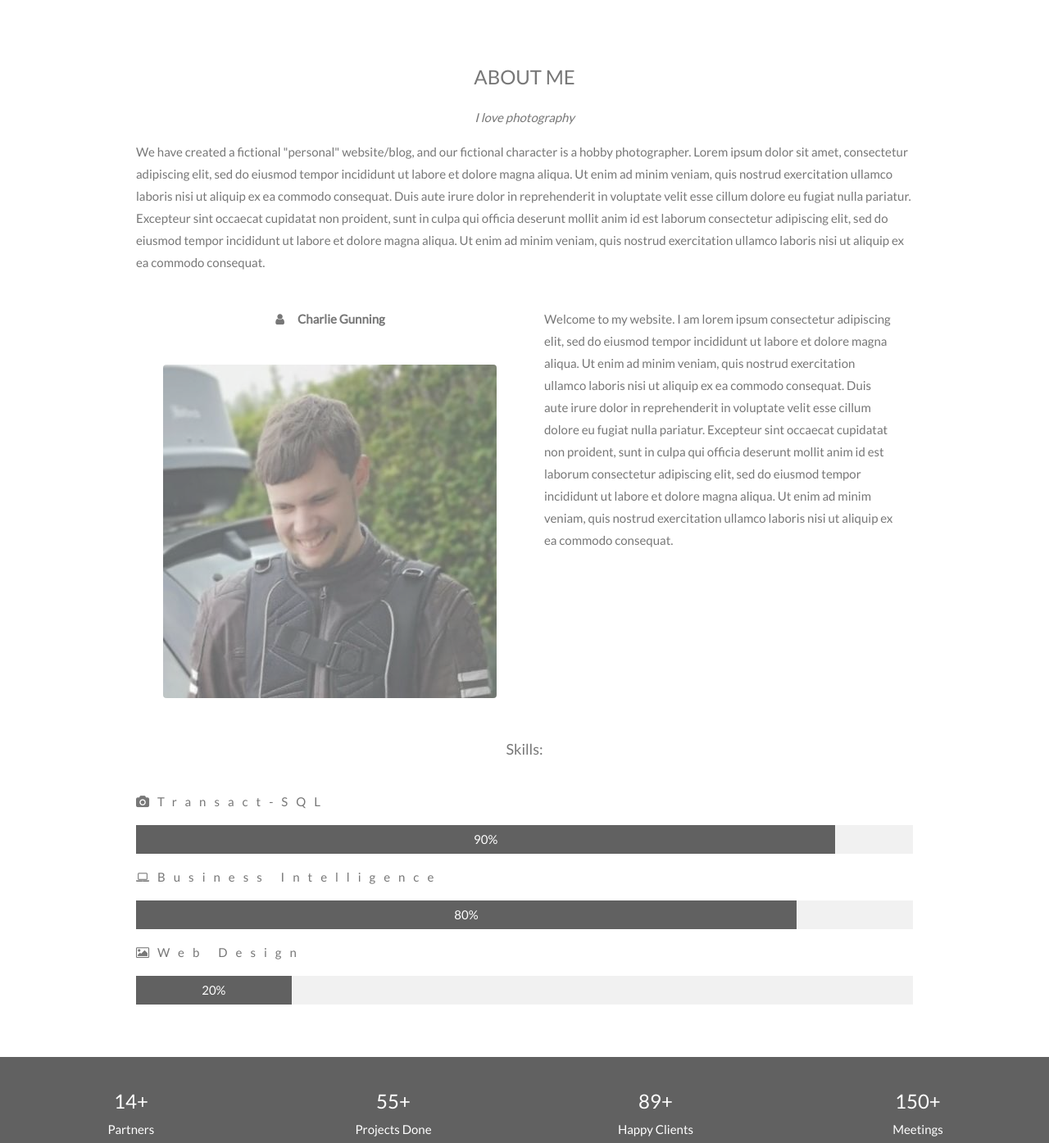
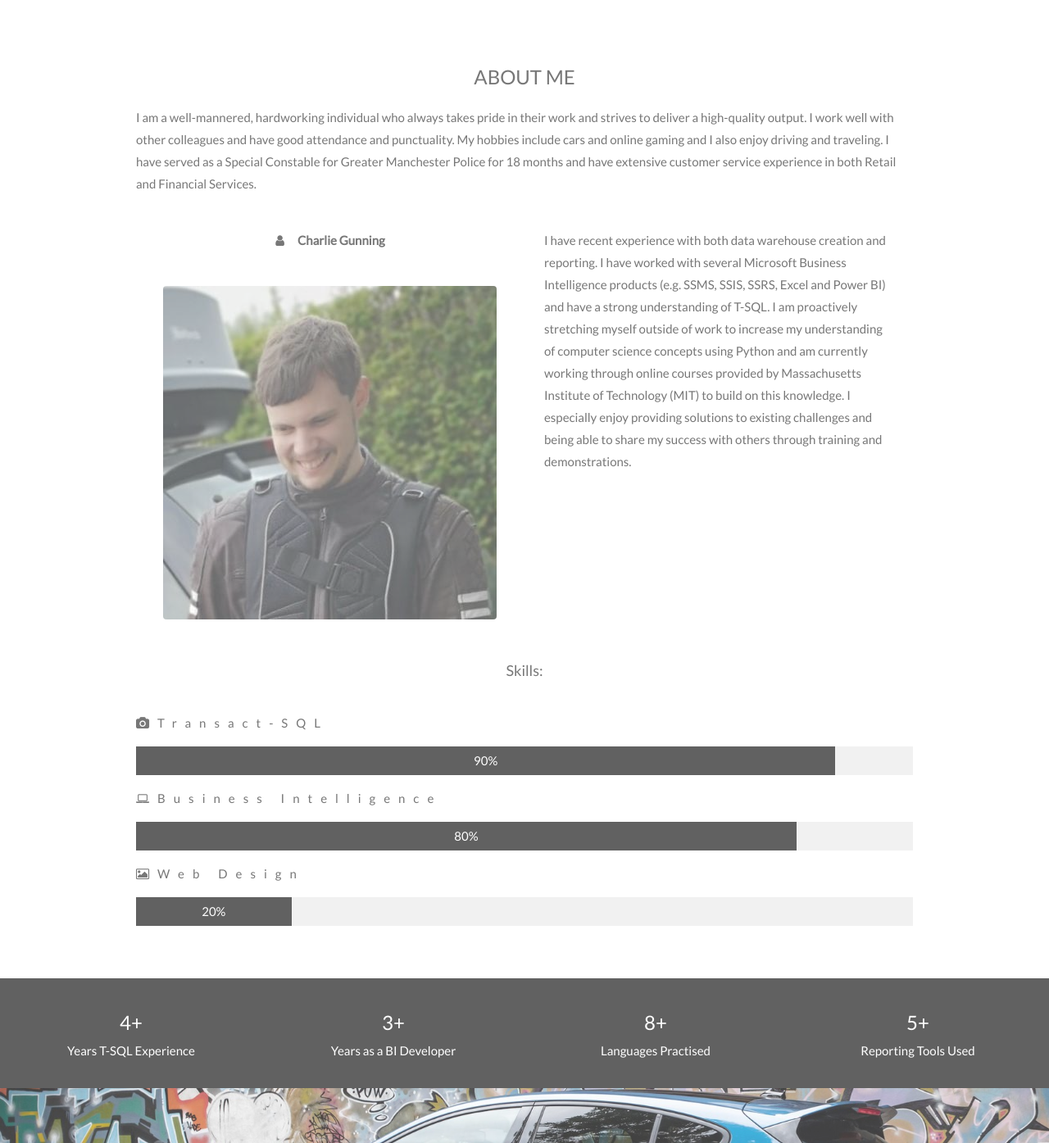
Before and after one commit to chas90uk/chas90uk.github.io, a website: page index.html in a window 1280 px wide. Shown: the part 402-1797 px from the top of the page at 82% size. Drawn offline with nearby package versions, Linux system fonts and the light colour scheme.

Commit message:
Update index.html

```diff
--- a/index.html
+++ b/index.html
@@ -44,10 +44,10 @@
 <!-- Container (About Section) -->
 <div class="w3-content w3-container w3-padding-64" id="about">
   <h3 class="w3-center">ABOUT ME</h3>
-  <p class="w3-center"><em>I love photography</em></p>
-  <p>We have created a fictional "personal" website/blog, and our fictional character is a hobby photographer. Lorem ipsum dolor sit amet, consectetur adipiscing elit, sed do eiusmod tempor incididunt ut labore et dolore magna aliqua. Ut enim ad minim veniam,
-    quis nostrud exercitation ullamco laboris nisi ut aliquip ex ea commodo consequat. Duis aute irure dolor in reprehenderit in voluptate velit esse cillum dolore eu fugiat nulla pariatur. Excepteur sint occaecat cupidatat non proident, sunt in culpa
-    qui officia deserunt mollit anim id est laborum consectetur adipiscing elit, sed do eiusmod tempor incididunt ut labore et dolore magna aliqua. Ut enim ad minim veniam, quis nostrud exercitation ullamco laboris nisi ut aliquip ex ea commodo consequat.</p>
+  <p class="w3-center"><em></em></p>
+  <p>I am a well-mannered, hardworking individual who always takes pride in their work and strives to deliver a high-quality output. I work well with other colleagues and have
+    good attendance and punctuality. My hobbies include cars and online gaming and I also enjoy driving and traveling. I have served as a Special Constable for Greater Manchester
+    Police for 18 months and have extensive customer service experience in both Retail and Financial Services.</p>
   <div class="w3-row">
     <div class="w3-col m6 w3-center w3-padding-large">
       <p><b><i class="fa fa-user w3-margin-right"></i>Charlie Gunning</b></p><br>
@@ -56,9 +56,10 @@
 
     <!-- Hide this text on small devices -->
     <div class="w3-col m6 w3-hide-small w3-padding-large">
-      <p>Welcome to my website. I am lorem ipsum consectetur adipiscing elit, sed do eiusmod tempor incididunt ut labore et dolore magna aliqua. Ut enim ad minim veniam, quis nostrud exercitation ullamco laboris nisi ut aliquip ex ea commodo consequat. Duis aute irure
-        dolor in reprehenderit in voluptate velit esse cillum dolore eu fugiat nulla pariatur. Excepteur sint occaecat cupidatat non proident, sunt in culpa qui officia deserunt mollit anim id est laborum consectetur adipiscing elit, sed do eiusmod tempor
-        incididunt ut labore et dolore magna aliqua. Ut enim ad minim veniam, quis nostrud exercitation ullamco laboris nisi ut aliquip ex ea commodo consequat.</p>
+      <p>I have recent experience with both data warehouse creation and reporting. I have worked with several Microsoft Business Intelligence products (e.g. SSMS, SSIS, SSRS,
+        Excel and Power BI) and have a strong understanding of T-SQL. I am proactively stretching myself outside of work to increase my understanding of computer science concepts
+        using Python and am currently working through online courses provided by Massachusetts Institute of Technology (MIT) to build on this knowledge. I especially enjoy providing
+        solutions to existing challenges and being able to share my success with others through training and demonstrations.</p>
     </div>
   </div>
   <p class="w3-large w3-center w3-padding-16">Skills:</p>
@@ -78,20 +79,20 @@
 
 <div class="w3-row w3-center w3-dark-grey w3-padding-16">
   <div class="w3-quarter w3-section">
-    <span class="w3-xlarge">14+</span><br>
-    Partners
+    <span class="w3-xlarge">4+</span><br>
+    Years T-SQL Experience
   </div>
   <div class="w3-quarter w3-section">
-    <span class="w3-xlarge">55+</span><br>
-    Projects Done
+    <span class="w3-xlarge">3+</span><br>
+    Years as a BI Developer
   </div>
   <div class="w3-quarter w3-section">
-    <span class="w3-xlarge">89+</span><br>
-    Happy Clients
+    <span class="w3-xlarge">8+</span><br>
+    Languages Practised
   </div>
   <div class="w3-quarter w3-section">
-    <span class="w3-xlarge">150+</span><br>
-    Meetings
+    <span class="w3-xlarge">5+</span><br>
+    Reporting Tools Used
   </div>
 </div>
 
@@ -105,20 +106,23 @@
 <!-- Container (Portfolio Section) -->
 <div class="w3-content w3-container w3-padding-64" id="portfolio">
   <h3 class="w3-center">MY WORK</h3>
-  <p class="w3-center"><em>Here are some of my latest lorem work ipsum tipsum.<br> Click on the images to make them bigger</em></p><br>
+  <p class="w3-center"><em>Here is some of my latest work<br> Click on the images to enlarge</em></p><br>
 
   <!-- Responsive Grid. Four columns on tablets, laptops and desktops. Will stack on mobile devices/small screens (100% width) -->
   <div class="w3-row-padding w3-center">
     <div class="w3-col m3">
-      <img src="https://www.w3schools.com/w3images//p1.jpg" style="width:100%" onclick="onClick(this)" class="w3-hover-opacity" alt="The mist over the mountains">
+      <img src="https://www.w3schools.com/w3images//p4.jpg" style="width:100%" onclick="onClick(this)" class="w3-hover-opacity" alt="Quiet ocean">
+      <!-- <img src="https://www.w3schools.com/w3images//p1.jpg" style="width:100%" onclick="onClick(this)" class="w3-hover-opacity" alt="The mist over the mountains"> -->
     </div>
 
     <div class="w3-col m3">
-      <img src="https://www.w3schools.com/w3images//p2.jpg" style="width:100%" onclick="onClick(this)" class="w3-hover-opacity" alt="Coffee beans">
+      <img src="https://www.w3schools.com/w3images//p4.jpg" style="width:100%" onclick="onClick(this)" class="w3-hover-opacity" alt="Quiet ocean">
+      <!-- <img src="https://www.w3schools.com/w3images//p2.jpg" style="width:100%" onclick="onClick(this)" class="w3-hover-opacity" alt="Coffee beans"> -->
     </div>
 
     <div class="w3-col m3">
-      <img src="https://www.w3schools.com/w3images//p3.jpg" style="width:100%" onclick="onClick(this)" class="w3-hover-opacity" alt="Bear closeup">
+      <img src="https://www.w3schools.com/w3images//p4.jpg" style="width:100%" onclick="onClick(this)" class="w3-hover-opacity" alt="Quiet ocean">
+      <!-- <img src="https://www.w3schools.com/w3images//p3.jpg" style="width:100%" onclick="onClick(this)" class="w3-hover-opacity" alt="Bear closeup"> -->
     </div>
 
     <div class="w3-col m3">
@@ -128,19 +132,23 @@
 
   <div class="w3-row-padding w3-center w3-section">
     <div class="w3-col m3">
-      <img src="https://www.w3schools.com/w3images//p5.jpg" style="width:100%" onclick="onClick(this)" class="w3-hover-opacity" alt="The mist">
+      <img src="https://www.w3schools.com/w3images//p4.jpg" style="width:100%" onclick="onClick(this)" class="w3-hover-opacity" alt="Quiet ocean">
+      <!-- <img src="https://www.w3schools.com/w3images//p5.jpg" style="width:100%" onclick="onClick(this)" class="w3-hover-opacity" alt="The mist"> -->
     </div>
 
     <div class="w3-col m3">
-      <img src="https://www.w3schools.com/w3images//p6.jpg" style="width:100%" onclick="onClick(this)" class="w3-hover-opacity" alt="My beloved typewriter">
+      <img src="https://www.w3schools.com/w3images//p4.jpg" style="width:100%" onclick="onClick(this)" class="w3-hover-opacity" alt="Quiet ocean">
+      <!-- <img src="https://www.w3schools.com/w3images//p6.jpg" style="width:100%" onclick="onClick(this)" class="w3-hover-opacity" alt="My beloved typewriter"> -->
     </div>
 
     <div class="w3-col m3">
-      <img src="https://www.w3schools.com/w3images//p7.jpg" style="width:100%" onclick="onClick(this)" class="w3-hover-opacity" alt="Empty ghost train">
+      <img src="https://www.w3schools.com/w3images//p4.jpg" style="width:100%" onclick="onClick(this)" class="w3-hover-opacity" alt="Quiet ocean">
+      <!-- <img src="https://www.w3schools.com/w3images//p7.jpg" style="width:100%" onclick="onClick(this)" class="w3-hover-opacity" alt="Empty ghost train"> -->
     </div>
 
     <div class="w3-col m3">
-      <img src="https://www.w3schools.com/w3images//p8.jpg" style="width:100%" onclick="onClick(this)" class="w3-hover-opacity" alt="Sailing">
+      <img src="https://www.w3schools.com/w3images//p4.jpg" style="width:100%" onclick="onClick(this)" class="w3-hover-opacity" alt="Quiet ocean">
+      <!-- <img src="https://www.w3schools.com/w3images//p8.jpg" style="width:100%" onclick="onClick(this)" class="w3-hover-opacity" alt="Sailing"> -->
     </div>
     <button class="w3-button w3-padding-large w3-light-grey" style="margin-top:64px">LOAD MORE</button>
   </div>
@@ -165,7 +173,7 @@
 <!-- Container (Contact Section) -->
 <div class="w3-content w3-container w3-padding-64" id="contact">
   <h3 class="w3-center">WHERE I LIVE</h3>
-  <p class="w3-center"><em>I'd love your feedback!</em></p>
+  <!-- <p class="w3-center"><em>I'd love your feedback!</em></p> -->
 
   <div class="w3-row w3-padding-32 w3-section">
     <div class="w3-col m4 w3-container">
@@ -178,7 +186,8 @@
         <i class="fa fa-phone fa-fw w3-hover-text-black w3-xlarge w3-margin-right"></i> Phone: <a href="tel:447904475365"" class="w3-hover-text-green">+44 (0) 7904 475365</a><br>
         <i class="fa fa-envelope fa-fw w3-hover-text-black w3-xlarge w3-margin-right"></i> Email: <a href="mailto:chas90@gmail.com" class="w3-hover-text-green">chas90@gmail.com</a><br>
       </div>
-      <p>Swing by for a cup of <i class="fa fa-coffee"></i>, or leave me a note:</p>
+      <!-- <p>Swing by for a cup of <i class="fa fa-coffee"></i>, or leave me a note:</p> -->
+      <p>Send a message:</p>
       <form action="/action_page.php" target="_blank">
         <div class="w3-row-padding" style="margin:0 -16px 8px -16px">
           <div class="w3-half">
```
